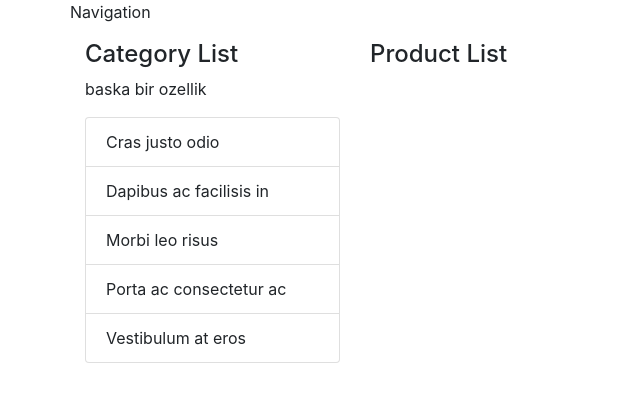
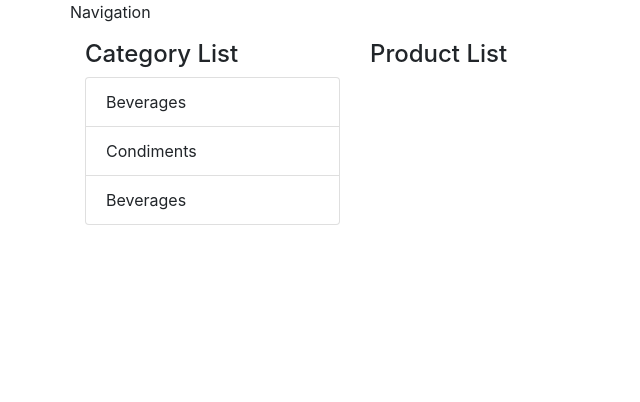
Before and after one commit to hasanaydins/react-reactstrap-intro, a React (Create React App) app: page / in a window 1280 px wide. Shown: the top 402 px of the page, without its empty margins (0-640 px from the left). Built offline with nearby package versions, Linux system fonts and the light colour scheme.

Commit message:
added states

```diff
--- a/src/App.js
+++ b/src/App.js
@@ -7,8 +7,7 @@ function App() {
   // let productList = "Product List"; // 2.yol props icin
 
   let categoryInfo = {
-    title: "Category List",
-    baskaBisey: "baska  bir ozellik"
+    title: "Category List"
   };
   let productInfo = { title: "Product List" };
 
--- a/src/CategoryList.js
+++ b/src/CategoryList.js
@@ -8,17 +8,26 @@ class CategoryList extends Component {
        }
        */
 
+  constructor(props) {
+    super(props);
+    this.state = {
+      categories: [
+        { categoryId: 1, categoryName: "Beverages" },
+        { categoryId: 2, categoryName: "Condiments" },
+        { categoryId: 3, categoryName: "Beverages" }
+      ]
+    };
+  }
+
   render() {
     return (
       <div>
         <h4>{this.props.info.title}</h4>
-        <p>{this.props.info.baskaBisey}</p>
+        <h4>{this.state.counter}</h4>
         <ListGroup>
-          <ListGroupItem>Cras justo odio</ListGroupItem>
-          <ListGroupItem>Dapibus ac facilisis in</ListGroupItem>
-          <ListGroupItem>Morbi leo risus</ListGroupItem>
-          <ListGroupItem>Porta ac consectetur ac</ListGroupItem>
-          <ListGroupItem>Vestibulum at eros</ListGroupItem>
+          {this.state.categories.map(category => (
+            <ListGroupItem key={category.categoryId}>{category.categoryName}</ListGroupItem>
+          ))}
         </ListGroup>
       </div>
     );
```
